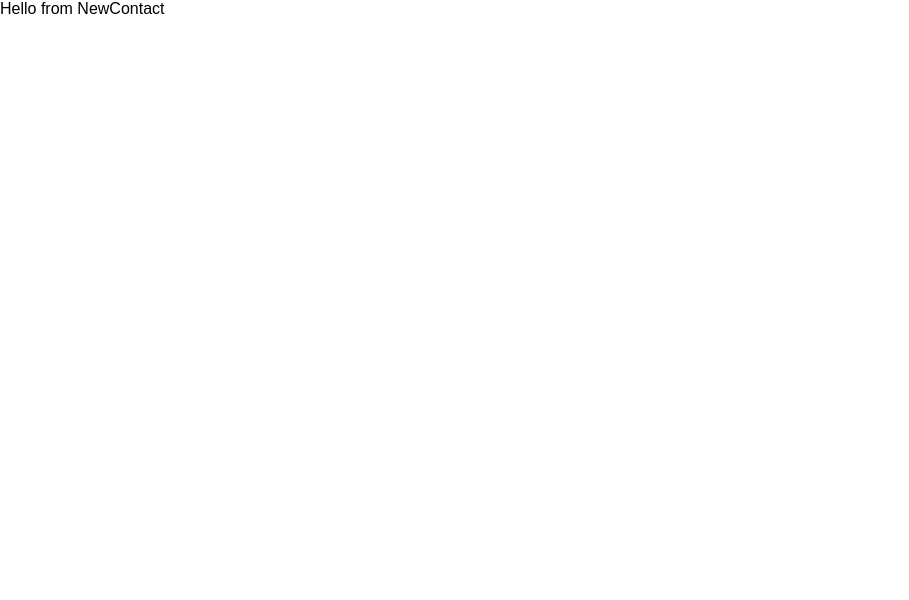
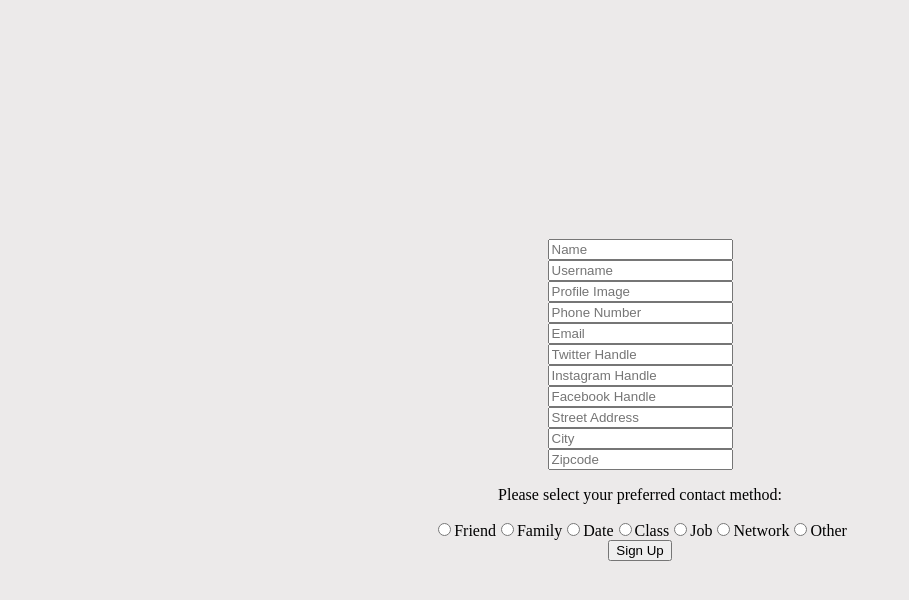
Before and after one commit to ddmilo/mesh, a React (Create React App) app in the folder client/: page /new_contact in a window 1280 px wide. Shown: the top 600 px of the page, without its empty margins (0-909 px from the left). Built offline with nearby package versions, Linux system fonts and the light colour scheme.

Commit message:
Created basic new contact form display

```diff
--- a/client/src/components/NewContact.js
+++ b/client/src/components/NewContact.js
@@ -1,13 +1,141 @@
 import React, { Component } from 'react'
+import { Container } from './styled-components/Containers'
+import { Form } from './styled-components/Form'
+import { Redirect } from 'react-router-dom'
+class SignUp extends Component {
+    state = {
+        name: '',
+        username: '',
+        image: '',
+        relation: '',
+        instagram: '',
+        twitter: '',
+        facebook: '',
+        phone: '',
+        email: '',
+        street: '',
+        city: '',
+        zip: ''
+    }
 
-class NewContact extends Component{
+    newContact = (event) => {
+        event.preventDefault()
+        console.log("NewContact pushed")
+    }
+
+    handleChange = (event) => {
+        this.setState({ [event.target.name]: event.target.value })
+        event.preventDefault()
+    }
+
     render(){
         return(
-            <div>
-                Hello from NewContact
-            </div>
+            <Container>
+                {this.state.relation}
+                <div>
+                <Form onSubmit={this.signUp}>
+                    <input
+                        type="string"
+                        name="name"
+                        placeholder="Name"
+                        onChange={this.handleChange}
+                         />
+                    <input
+                        type="string"
+                        name="username"
+                        placeholder="Username"
+                        onChange={this.handleChange}
+                         />
+                    <input
+                        type="string"
+                        name="image"
+                        placeholder="Profile Image"
+                        onChange={this.handleChange}
+                         />
+                           <input
+                        type="string"
+                        name="phone"
+                        placeholder="Phone Number"
+                        onChange={this.handleChange}
+                         />
+                    <input
+                        type="string"
+                        name="email"
+                        placeholder="Email"
+                        onChange={this.handleChange}
+                         />
+                    <input
+                        type="string"
+                        name="twitter"
+                        placeholder="Twitter Handle"
+                        onChange={this.handleChange}
+                         />
+                    <input
+                        type="string"
+                        name="instagram"
+                        placeholder="Instagram Handle"
+                        onChange={this.handleChange}
+                         />
+                    <input
+                        type="string"
+                        name="facebook"
+                        placeholder="Facebook Handle"
+                        onChange={this.handleChange}
+                         />
+                    <input
+                        type="string"
+                        name="street"
+                        placeholder="Street Address"
+                        onChange={this.handleChange}
+                         />
+                    <input
+                        type="string"
+                        name="city"
+                        placeholder="City"
+                        onChange={this.handleChange}
+                         />
+                    <input
+                        type="string"
+                        name="zip"
+                        placeholder="Zipcode"
+                        onChange={this.handleChange}
+                         />
+                         <p>Please select your preferred contact method:</p>
+                    <div>
+                        <input type="radio" id="choice1"
+                        name="relation" value="friend" onChange={this.handleChange}
+                        />
+                        <label for="contactChoice1">Friend</label>
+
+                        <input type="radio" id="choice2"
+                        name="relation" value="family" onChange={this.handleChange}/>
+                        <label for="contactChoice1">Family</label>
+
+                        <input type="radio" id="choice3"
+                        name="relation" value="date" onChange={this.handleChange}/>
+                        <label for="contactChoice1">Date</label>
+
+                        <input type="radio" id="choice4"
+                        name="relation" value="class" onChange={this.handleChange}/>
+                        <label for="contactChoice1">Class</label>
+
+                        <input type="radio" id="choice5"
+                        name="relation" value="job" onChange={this.handleChange}/>
+                        <label for="contactChoice1">Job</label>
+
+                        <input type="radio" id="choice6"
+                        name="relation" value="network" onChange={this.handleChange}/>
+                        <label for="contactChoice2">Network</label>
+
+                        <input type="radio" id="choice7"
+                        name="relation" value="other" onChange={this.handleChange}/>
+                        <label for="contactChoice3">Other</label>
+                    </div>
+                    <input className="input-button" type="submit" value="Sign Up" />
+        </Form> </div>
+            </Container>
         )
     }
 }
 
-export default NewContact
+export default SignUp
```
